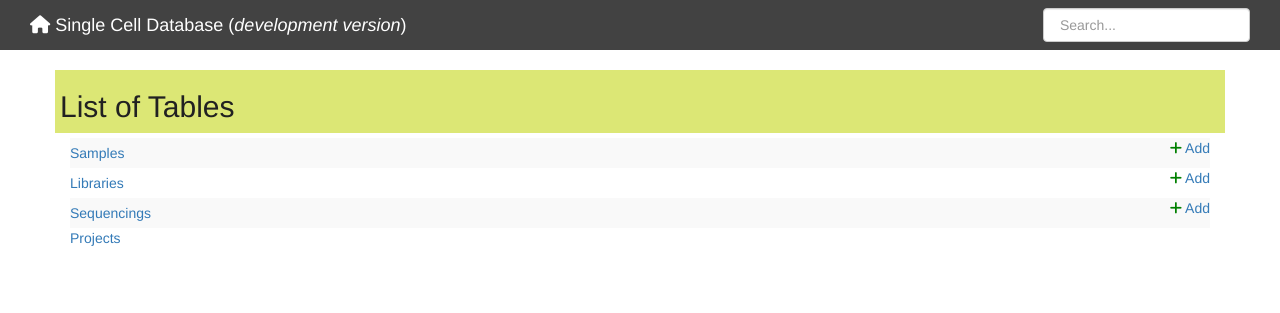
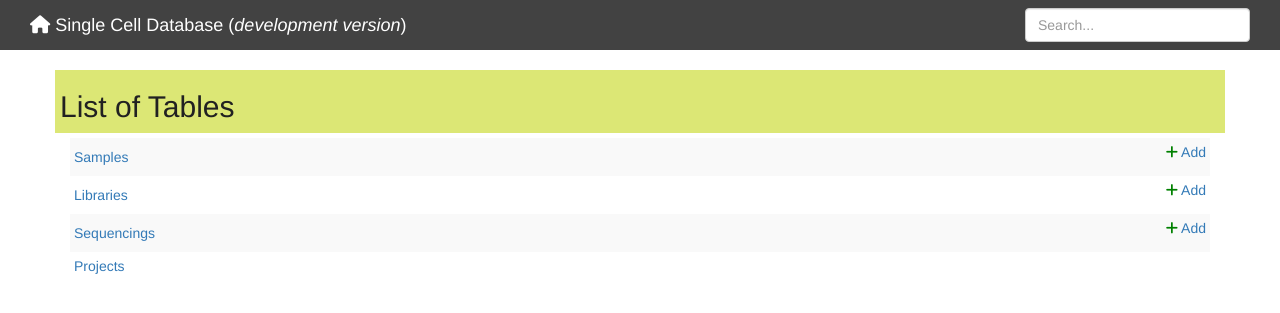
Before and after one commit to molonc/colossus, a Django app: page / in a window 1280 px wide. Shown: the top 313 px of the page. Run offline with Django 3.2, Linux system fonts and the light colour scheme; some libraries are stand-ins or nearby versions.

Commit message:
updated search box.

```diff
--- a/templates/base_view.html
+++ b/templates/base_view.html
@@ -1,3 +1,4 @@
+{% load staticfiles %}
 <!DOCTYPE html>
 <html lang="en">
     <head>
@@ -9,6 +10,9 @@
         <script src="https://ajax.googleapis.com/ajax/libs/jquery/1.12.2/jquery.min.js"></script>
         <script src="http://maxcdn.bootstrapcdn.com/bootstrap/3.3.6/js/bootstrap.min.js"></script>
         <title>ElastiDjango Database Project</title>
+        <link rel="stylesheet" href="{% static 'core/style.css' %}" />
+        <!-- <script scr="{% static 'core/scripts.js' %}"></script> -->
+
     </head>
     <body>
         <!-- Header -->
@@ -16,11 +20,26 @@
             <div class="navbar-header">
                 <a class="navbar-brand" style="color:white;" href="{% url 'index' %}"><i class="fa fa-home" aria-hidden="true"></i> Single Cell Database (<i>development version</i>)</a>
             </div>
+
+
+            <!-- Search input box -->
             <div id="navbar" class="navbar-collapse collapse" data-toggle="tooltip">
-                <form class="navbar-form navbar-right" action="{% url 'search' %}">
-                    <input type="text" id="search" name="query_str" class="form-control" placeholder=" Search...">
-                </form>
+            <form id="search-form" name="search-form" class="navbar-form navbar-right" action="{% url 'search' %}">
+                <div class="right-inner-addon">
+                    <i class="icon-search"></i>
+                    <input type="text" id="search" name="query_str" class="form-control" placeholder="Search..." />
+                </div>
+            </form>
             </div>
+            <!-- end of Search input box -->
+
+            <!-- Username input box -->
+<!--              <div class="left-inner-addon ">
+                <i class="icon-user"></i>
+                <input type="text" class="form-control" placeholder="Username" />
+            </div>
+ -->            <!-- end of Username input box -->
+
         </div><br>
         <!-- end of header -->
 
@@ -31,5 +50,12 @@
         <!-- end of page title -->
 
         {% block body %}{% endblock %}
+
+        <!-- Footer -->
+<!--         <div class="container" id="footer">
+            &copy; 2016&ndash;2016 <a href="">BC Cancer Agency</a>. Single cell database is licensed under the <a href="https://github.com/harvesthq/chosen/blob/master/LICENSE.md">MIT license</a>.
+        </div>
+ -->        <!-- end of Footer -->
+
     </body>
 </html>
```
